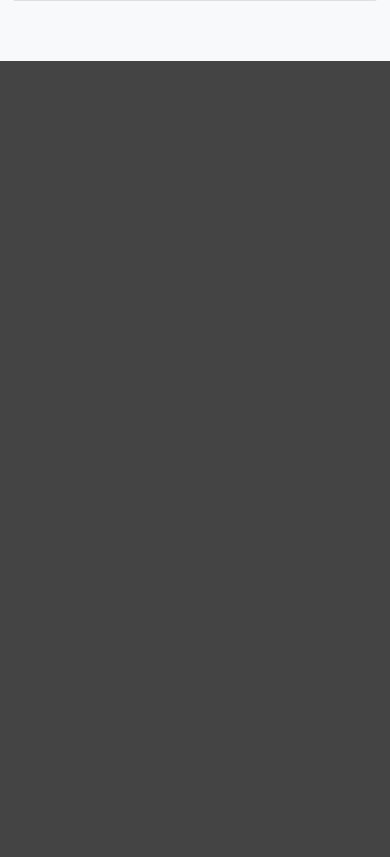
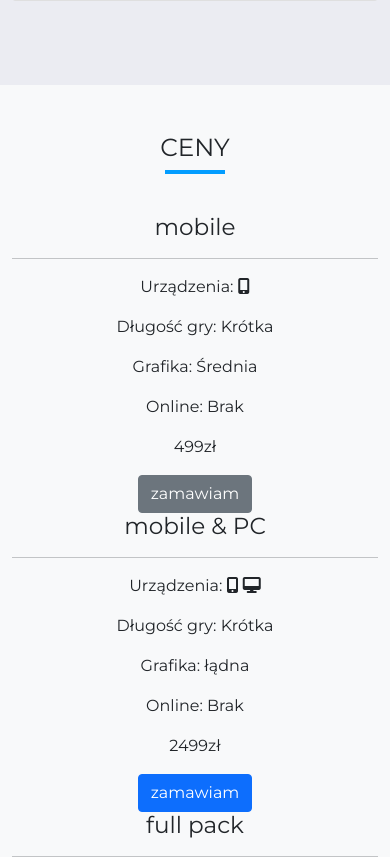
Before and after one commit to AdamSzumski/Project, a plain HTML site: page index.html in a window 390 px wide. Shown: the part 3644-4501 px from the top of the page. Drawn offline with nearby package versions, Linux system fonts and the light colour scheme.

Commit message:
pricing section added

```diff
--- a/index.html
+++ b/index.html
@@ -135,14 +135,14 @@
 	</div>
 </section>
 
-<section id="portfolio" class="portfolio bg-light py-5">
+<section id="portfolio" class="portfolio py-5">
 	<h2>portfolio</h2>
 	<div class="underline"></div>
 
-	<div class="container">
+	<div class="container pb-4">
 		<!-- portoflio na mobile  -->
 
-		<div class="card-group">
+		<div class="card-group d-lg-none">
 			<div class="card me-sm-3">
 			  <img src="./img/android-tv-game-controller-1535038_640.jpg" class="card-img-top" alt="...">
 			  <div class="card-body">
@@ -201,6 +201,57 @@
 	</div>
 </section>
 
+<section id="prices" class="prices py-5 bg-light">
+	<h2>ceny</h2>
+	<div class="underline"></div>
+
+	<div class="container">
+		<div class="price-wrap row text-center justify-content-center">
+			<div class="col-md-6 col-xl-4">
+				<div class="price-box">
+					<h3>mobile</h3>
+					<hr>
+					<p><span>Urządzenia:</span> <i class="fas fa-mobile-alt"></i></p>
+					<p><span>Długość gry:</span> Krótka</p>
+					<p><span>Grafika:</span> Średnia</p>
+					<p><span>Online:</span> Brak</p>
+					<p class="price-tag">499zł</p>
+					<button class="btn btn-secondary">zamawiam</button>
+				</div>
+			</div>
+			<div class="col-md-6 col-xl-4">
+				<div class="price-box">
+					<h3>mobile & PC</h3>
+					<hr>
+					<p><span>Urządzenia:</span> <i class="fas fa-mobile-alt"></i> <i class="fas fa-desktop"></i></p>
+					<p><span>Długość gry:</span> Krótka</p>
+					<p><span>Grafika:</span> łądna</p>
+					<p><span>Online:</span> Brak</p>
+					<p class="price-tag">2499zł</p>
+					<button class="btn btn-primary">zamawiam</button>
+				</div>
+			</div>
+			<div class="col-md-6 col-xl-4">
+				<div class="price-box">
+					<h3>full pack</h3>
+					<hr>
+					<p><span>Urządzenia:</span> <i class="fas fa-mobile-alt"></i> <i class="fas fa-desktop"></i> <i class="fas fa-gamepad"></i></p>
+					<p><span>Długość gry:</span> Długa</p>
+					<p><span>Grafika:</span> Najlepsza</p>
+					<p><span>Online:</span> Takk</p>
+					<p class="price-tag">94499zł</p>
+					<button class="btn btn-secondary">zamawiam</button>
+				</div>
+			</div>
+		</div>
+
+		<p class="price-info">Skorzystaj z jednego z trzech głównych pakietów, lub <a href="#contact">skontaktuj
+			się</a> z nami i ustal warunki indywidualnie!</p>
+	<p class="text-muted">Pakiet <strong>FULL PACK</strong> zawiera wersję gier na urządzenia mobilne, PC
+		oraz konsole.</p>
+	</div>
+</section>
+
 </main>
 
 <div style="height: 200vh;"></div>
--- a/sass/_colors.scss
+++ b/sass/_colors.scss
@@ -1,3 +1,4 @@
 $main-color: #039dff;
+$bg-color: #ebecf2;
 $white: #fff;
 $light-gray: #ddd;
--- a/sass/main.scss
+++ b/sass/main.scss
@@ -14,7 +14,7 @@ html {
 body {
     position: relative;
     font-family: 'Montserrat', sans-serif;
-    background-color: #444;
+    background-color: $bg-color;
 }
 
 h2 {
```
Also changed, not shown: css/main.css, 1 other file.
